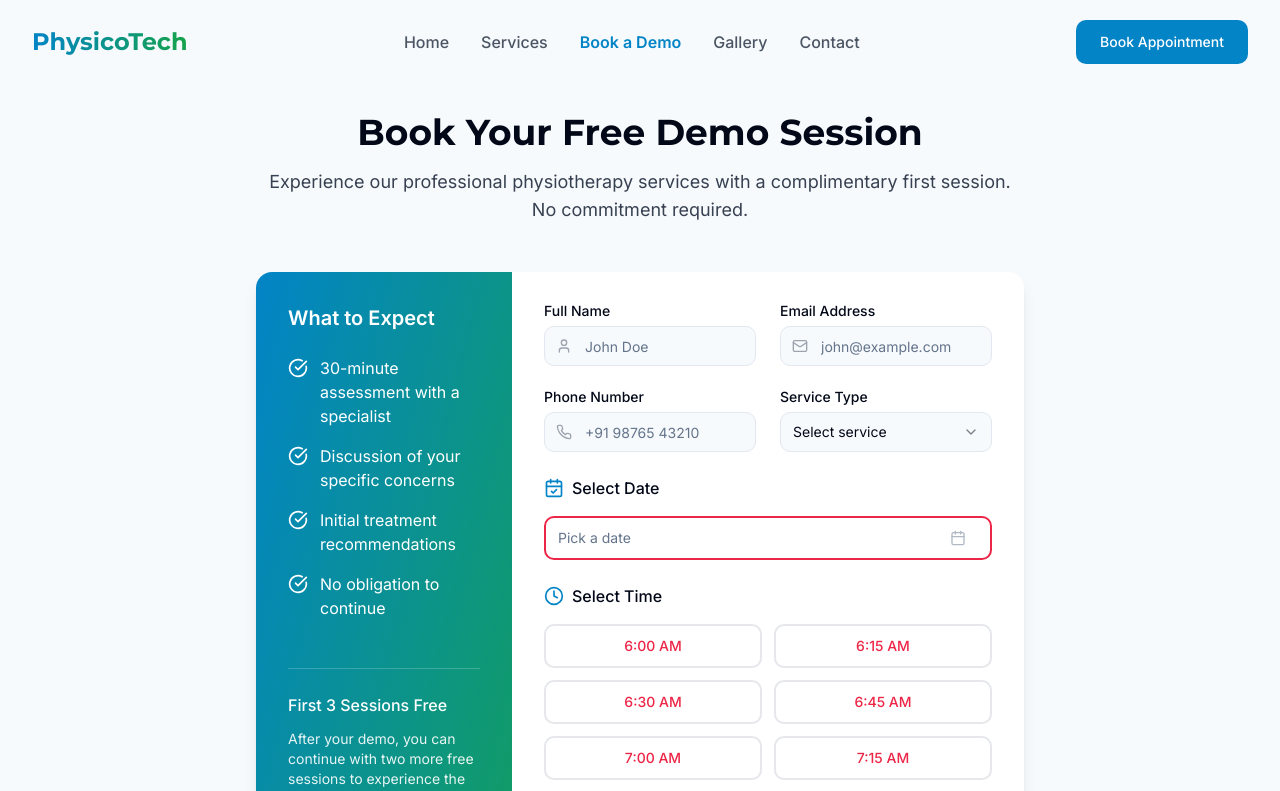
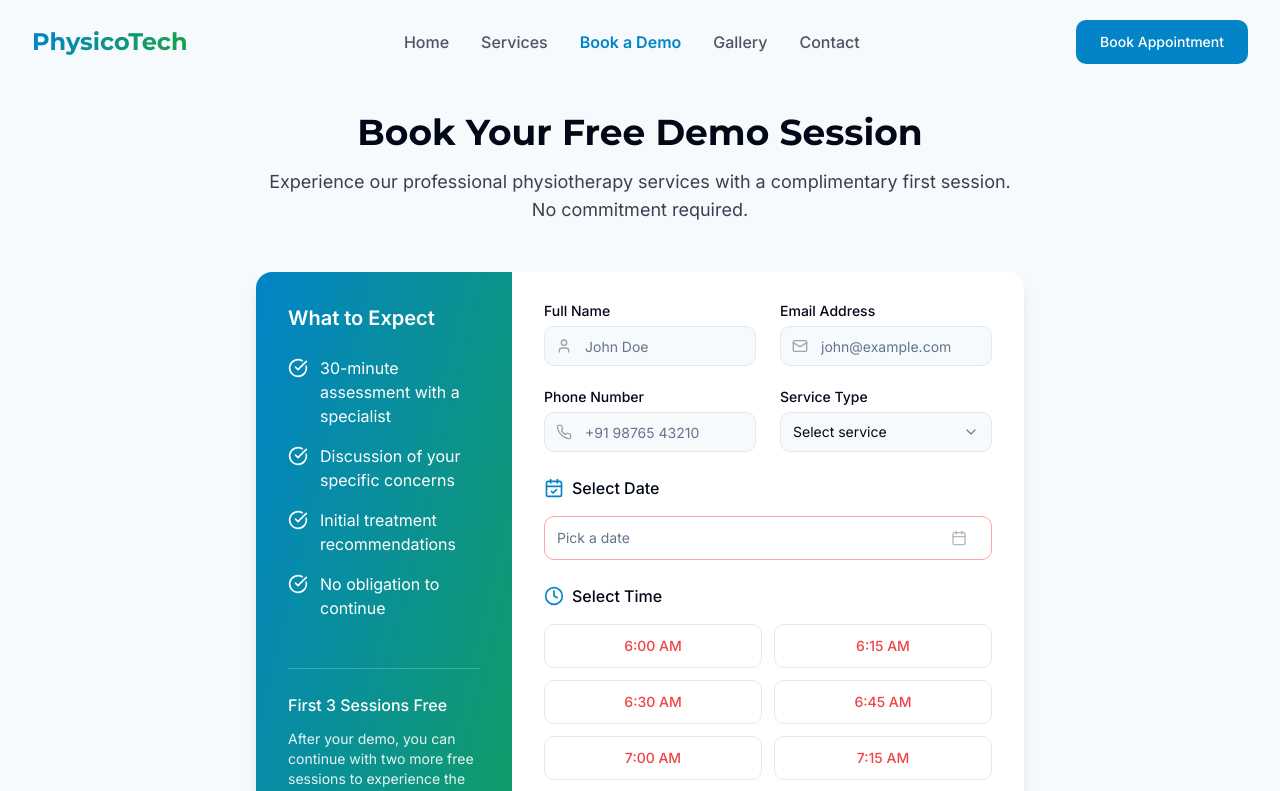
Before and after one commit to famehacker/physio-demo-booking, a React (Vite) app: page /book-demo in a window 1280 px wide. Shown: the top 791 px of the page. Built offline with nearby package versions, Linux system fonts and the light colour scheme.

Commit message:
Refactor: Update time picker and booking form
Update the time picker component to filter hours based on clinic hours.
Update the booking form to include time selection.

```diff
--- a/src/components/ui/time-picker.tsx
+++ b/src/components/ui/time-picker.tsx
@@ -1,5 +1,5 @@
 
-import React, { useState, useEffect } from "react";
+import React, { useState } from "react";
 import { Button } from "@/components/ui/button";
 import {
   Popover,
@@ -53,13 +53,13 @@ export function TimePicker({
         <Button
           variant="outline"
           className={cn(
-            "w-full justify-start text-left font-normal",
+            "w-full justify-start text-left font-normal border border-red-300",
             !value && "text-muted-foreground",
             className
           )}
         >
           <Clock className="mr-2 h-4 w-4" />
-          {value || "Select time"}
+          {value ? <span className="text-red-500">{value}</span> : "Select time"}
         </Button>
       </PopoverTrigger>
       <PopoverContent className="w-auto p-4 bg-white" align="start">
@@ -75,10 +75,13 @@ export function TimePicker({
                         key={`${hour}:${minute}-am`}
                         variant="outline"
                         size="sm"
-                        className="w-full hover:bg-physicotech-100 hover:text-physicotech-700 border border-gray-200 transition-all duration-200 hover:border-physicotech-300 rounded-full"
+                        className={cn(
+                          "w-full hover:border-red-300 border border-gray-200 transition-all duration-200 rounded-md",
+                          value === `${hour}:${minute} AM` ? "border-red-300" : ""
+                        )}
                         onClick={() => handleSelectTime(hour, minute, "AM")}
                       >
-                        {hour}:{minute} AM
+                        <span className="text-red-500">{hour}:{minute} AM</span>
                       </Button>
                     ))}
                   </React.Fragment>
@@ -94,10 +97,13 @@ export function TimePicker({
                         key={`${hour}:${minute}-pm`}
                         variant="outline"
                         size="sm"
-                        className="w-full hover:bg-physicotech-100 hover:text-physicotech-700 border border-gray-200 transition-all duration-200 hover:border-physicotech-300 rounded-full"
+                        className={cn(
+                          "w-full hover:border-red-300 border border-gray-200 transition-all duration-200 rounded-md",
+                          value === `${hour}:${minute} PM` ? "border-red-300" : ""
+                        )}
                         onClick={() => handleSelectTime(hour, minute, "PM")}
                       >
-                        {hour}:{minute} PM
+                        <span className="text-red-500">{hour}:{minute} PM</span>
                       </Button>
                     ))}
                   </React.Fragment>
@@ -113,10 +119,13 @@ export function TimePicker({
                       key={`${hour}:${minute}`}
                       variant="outline"
                       size="sm"
-                      className="w-full hover:bg-physicotech-100 hover:text-physicotech-700 border border-gray-200 transition-all duration-200 hover:border-physicotech-300 rounded-full"
+                      className={cn(
+                        "w-full hover:border-red-300 border border-gray-200 transition-all duration-200 rounded-md",
+                        value === `${hour.toString().padStart(2, '0')}:${minute}` ? "border-red-300" : ""
+                      )}
                       onClick={() => handleSelectTime(hour, minute)}
                     >
-                      {hour.toString().padStart(2, '0')}:{minute}
+                      <span className="text-red-500">{hour.toString().padStart(2, '0')}:{minute}</span>
                     </Button>
                   ))}
                 </div>
--- a/src/pages/BookDemo.tsx
+++ b/src/pages/BookDemo.tsx
@@ -1,3 +1,4 @@
+
 import { useState } from "react";
 import { Button } from "@/components/ui/button";
 import { Calendar } from "@/components/ui/calendar";
@@ -353,7 +354,7 @@ const BookDemo = () => {
                           <Button
                             variant={"outline"}
                             className={cn(
-                              "w-full pl-3 text-left font-normal",
+                              "w-full pl-3 text-left font-normal border border-red-300",
                               !date && "text-muted-foreground"
                             )}
                           >
@@ -391,14 +392,14 @@ const BookDemo = () => {
                             type="button"
                             variant="outline"
                             className={cn(
-                              "transition-all duration-300 rounded-md hover:bg-physicotech-50 justify-center py-3",
+                              "transition-all duration-300 rounded-md border border-gray-200 hover:border-red-300",
                               formData.preferredTime === slot.time
-                                ? "bg-physicotech-50 border-physicotech-500 text-physicotech-600 font-medium"
-                                : "border-gray-200"
+                                ? "border-red-300 font-medium"
+                                : ""
                             )}
                             onClick={() => handleTimeSelect(slot.time)}
                           >
-                            {slot.time}
+                            <span className="text-red-500">{slot.time}</span>
                           </Button>
                         ))}
                       </div>
@@ -416,6 +417,7 @@ const BookDemo = () => {
                       onChange={handleInputChange}
                       placeholder="Tell us about your condition or any questions you have..."
                       rows={4}
+                      className="border border-gray-300"
                     />
                   </div>
 
```
